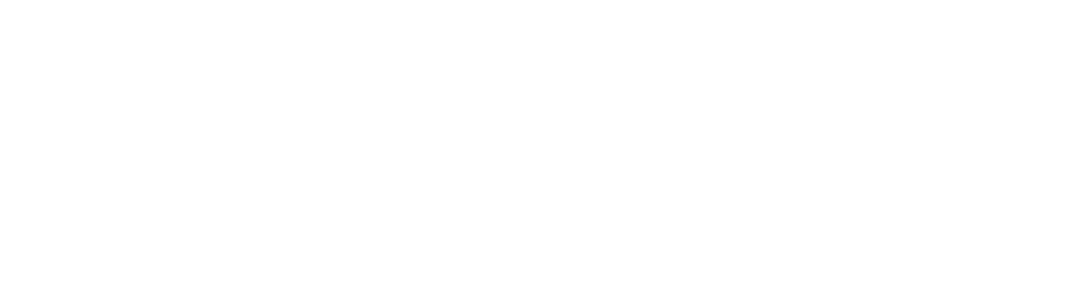
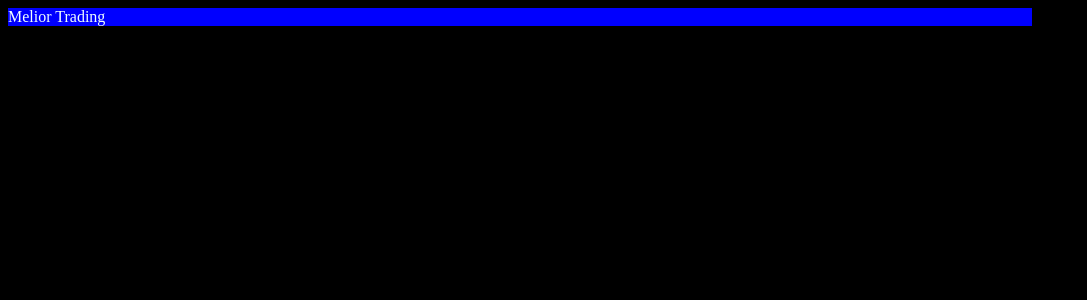
Before and after one commit to giuliogallo94/vue_melior_trading, a Vue app: page / in a window 1280 px wide. Shown: the top 300 px of the page, without its empty margins (0-1087 px from the left). Built offline with nearby package versions, Linux system fonts and the light colour scheme.

Commit message:
add: create Navbar component

```diff
--- a/src/App.vue
+++ b/src/App.vue
@@ -1,9 +1,19 @@
 <script>
+import AppNavbar from "./components/AppNavbar.vue";
 export default {
-  components: {},
+  components: { AppNavbar },
 };
 </script>
 
-<template></template>
+<template>
+  <AppNavbar />
+</template>
 
-<style lang="scss"></style>
+<style lang="scss">
+body {
+  width: 100vw;
+  height: 100vh;
+  background-color: black;
+  color: azure;
+}
+</style>
--- /dev/null
+++ b/src/components/AppNavbar.vue
@@ -0,0 +1,12 @@
+<script></script>
+
+<template>
+  <nav>Melior Trading</nav>
+</template>
+
+<style lang="scss" scoped>
+nav {
+  width: 80%;
+  background-color: blue;
+}
+</style>
```
